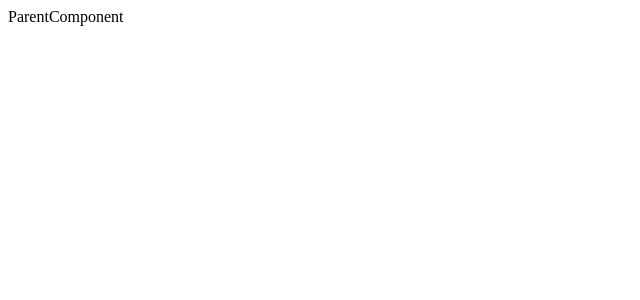
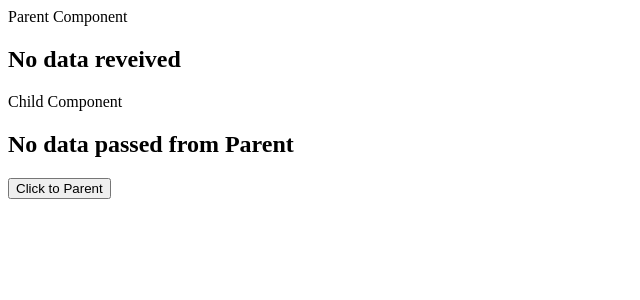
Before and after one commit to erashish41/react-practices, a React (Vite) app in the folder react-pr/04ParentChild/: page / in a window 1280 px wide. Shown: the top 300 px of the page, without its empty margins (0-640 px from the left). Built offline with nearby package versions, Linux system fonts and the light colour scheme.

Commit message:
P C updates

```diff
--- a/react-pr/04ParentChild/src/componets/ChildComponent.jsx
+++ b/react-pr/04ParentChild/src/componets/ChildComponent.jsx
@@ -1,27 +1,21 @@
-// // // data from P to C
-// import React from 'react'
-
-// const ChildComponent = ({handleClickParent}) => {
-//   return (
-//         <div>
-//             <div>ChildComponent</div>
-//             <div>
-//                 {handleClickParent}
-//             </div>
-//         </div>  )
-// }
-
-// export default ChildComponent
-
-
-
-// data from C to P
+// // data from P to C
 import React from 'react'
 
-const ChildComponent = () => {
+const ChildComponent = ({dataPass}) => {
   return (
-    <div>ChildComponent</div>
+    <div>
+        <div>Child Component</div>
+        <div>
+            {
+                dataPass ? <h2>Data is passed from Parent: {dataPass}</h2> : <h2>No data passed from Parent</h2>
+            }
+        </div>
+    </div>
   )
 }
 
 export default ChildComponent
+
+
+
+// // data from C to P
--- a/react-pr/04ParentChild/src/componets/ParentComponent.jsx
+++ b/react-pr/04ParentChild/src/componets/ParentComponent.jsx
@@ -1,46 +1,35 @@
-// // data from P to C
-// import React, { useState } from 'react'
-// import ChildComponent from './ChildComponent'
-
-// const ParentComponent = () => {
-
-//     const [info, setInfo] = useState("")
-
-//     const data = "data from P to C";
-
-//     const handleClickParent = () => {
-//         setInfo(data)
-//         // console.log(data);
-
-//     }
-
-//   return (
-//     <div>
-//             <div>ParentComponent</div>
-//             <div>
-//                 {
-//                     info ? <h2>info is here</h2> : <h2>no info</h2>
-//                 }
-//             </div>
-//             <ChildComponent handleClickParent={info}/>
-//             <div>
-//                 <button onClick={() => handleClickParent()}> Click to Parent</button>
-//             </div>
-//     </div>
-//   )
-// }
-
-// export default ParentComponent
-
-
-
-// data from C to P
-import React from 'react'
+// data from P to C
+import React, { useState } from 'react'
+import ChildComponent from './ChildComponent'
 
 const ParentComponent = () => {
+
+    const [info, setInfo] = useState("")
+
+    const data = "Data from Parent to Child"
+
+    const handleClickParent = () => {
+        setInfo(data);
+    }
+
   return (
-    <div>ParentComponent</div>
+    <div>
+        <div>Parent Component</div>
+        {
+            info ? <h2>Data received from Parent: {info}</h2> : <h2>No data reveived</h2>
+        }
+        <div>
+            <ChildComponent dataPass = {info}/>
+        </div>
+        <div>
+            <button onClick={handleClickParent}>Click to Parent</button>
+        </div>
+    </div>
   )
 }
 
 export default ParentComponent
+
+
+
+// // data from C to P
```
